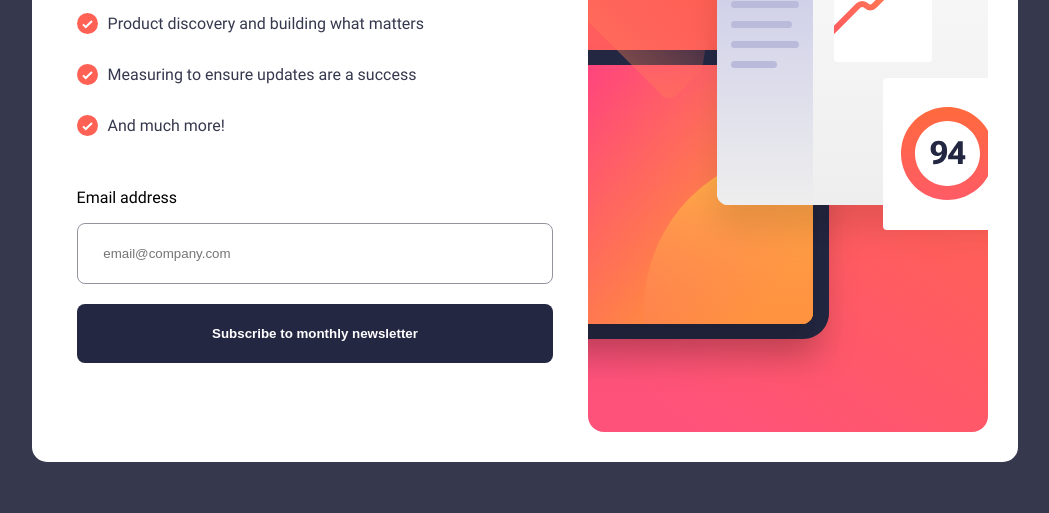
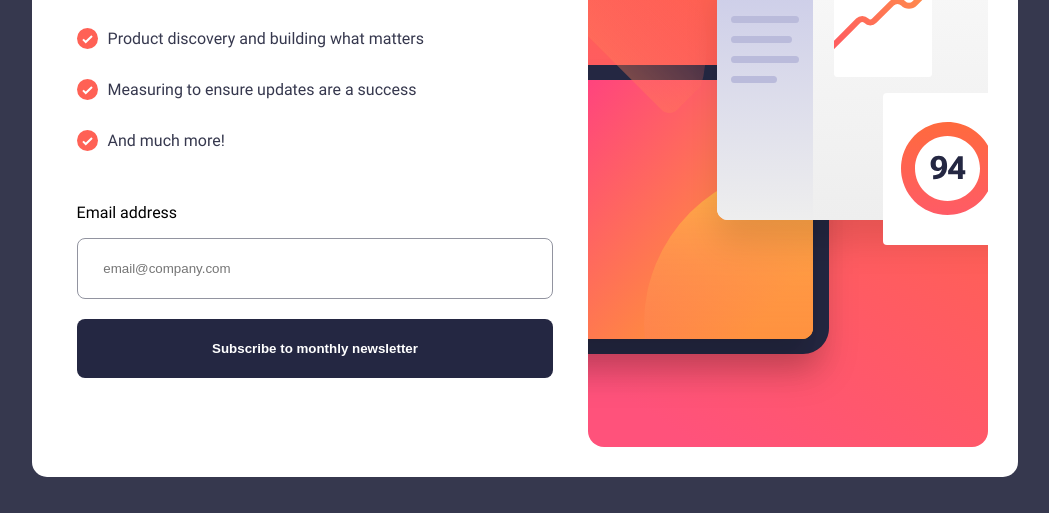
Before and after one commit to PuckerFace/news-letter-sign-up, a plain HTML site: page index.html in a window 1280 px wide. Shown: the part 225-738 px from the top of the page, without its empty margins (115-1164 px from the left). Drawn offline with Linux system fonts and the light colour scheme.

Commit message:
cleaned up code

```diff
--- a/style.css
+++ b/style.css
@@ -31,6 +31,7 @@ body {
   display: grid;
   align-items: center;
   justify-content: center;
+  padding: 30px;
 }
 p {
   color: var(--charcoal-grey);
@@ -60,11 +61,6 @@ span {
   padding: 15px;
   width: 100%;
 }
-/* .big-img {
-  width: 100%;
-  height: 100%;
-  min-height: 700px;
-} */
 .hidden {
   display: none;
 }
@@ -136,9 +132,6 @@ button:hover {
   .card-content {
     order: 2;
   }
-  /* .card-img img {
-    width: 100%;
-  } */
 }
 @media (max-width: 455px) {
   .signup {
```
